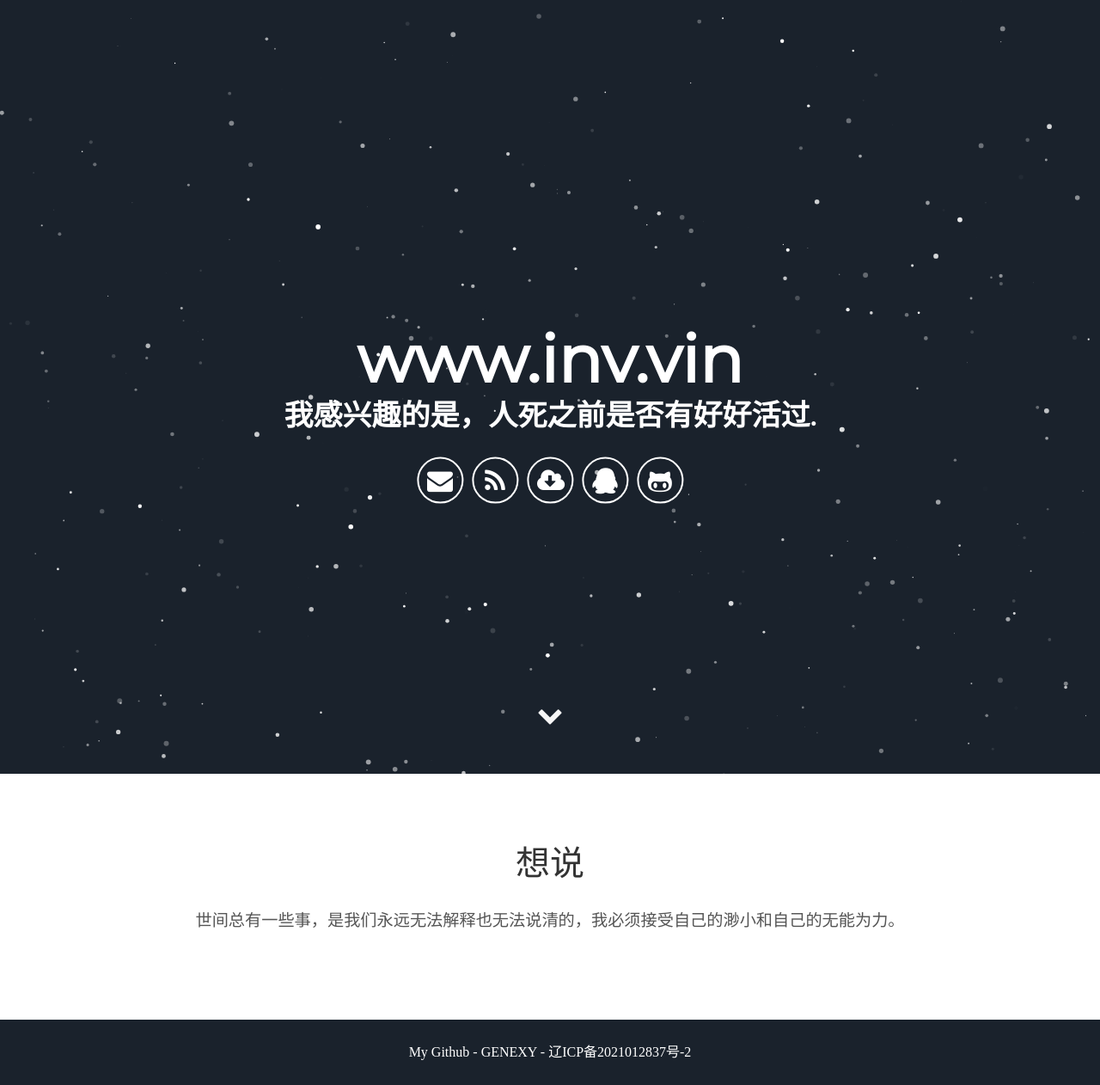
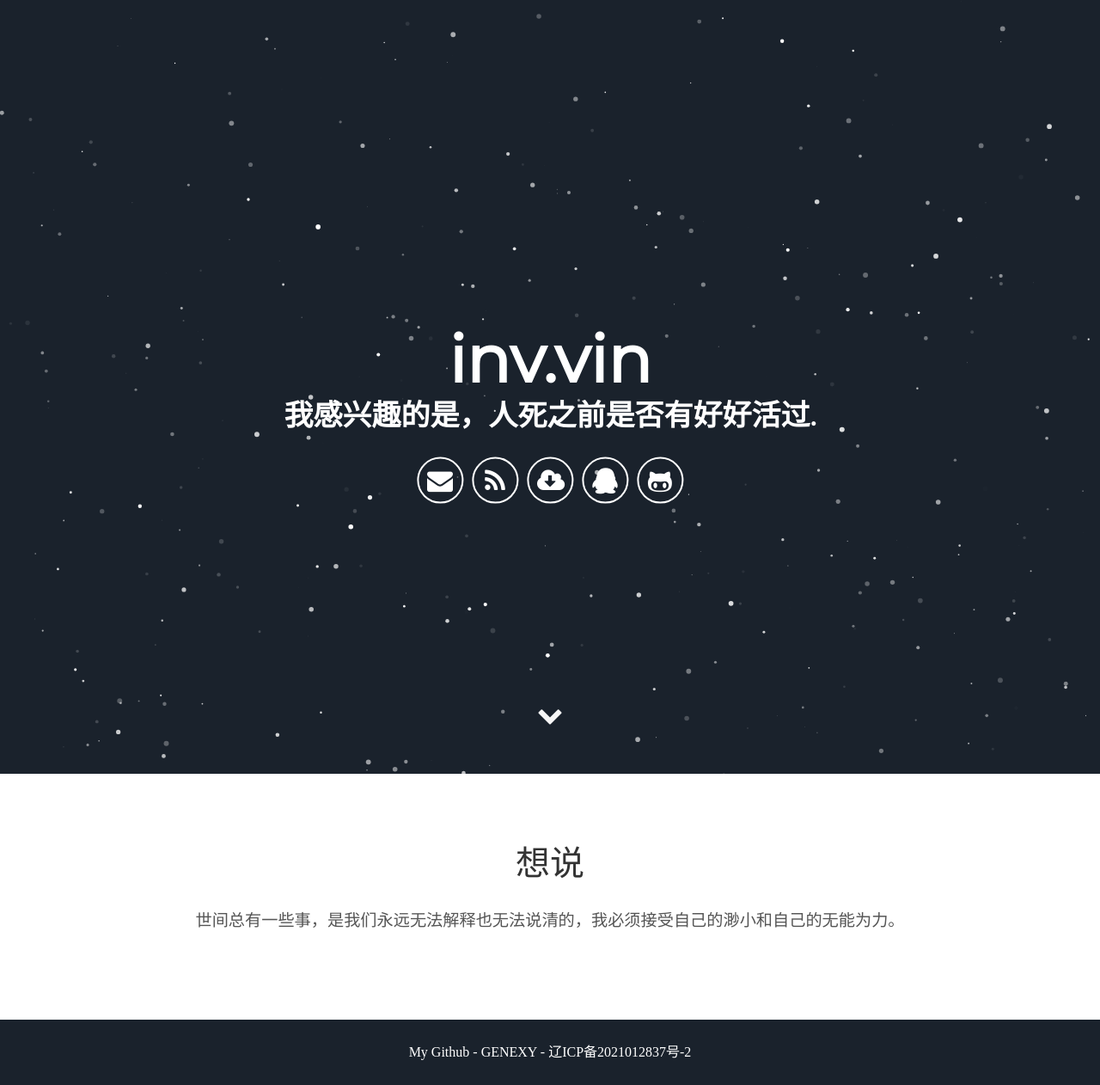
Before and after one commit to GENE-XY/GENE, a Jekyll site: the page built from index.html, in a window 1280 px wide. Shown: the whole page at 86% size. Built offline with Jekyll 4.4.1, drawn with Linux system fonts in a browser that asks for light colours; some web fonts are replaced.

Commit message:
Update _config.yml

```diff
--- a/_config.yml
+++ b/_config.yml
@@ -5,7 +5,7 @@ description: GENEXY 介绍
 # url: "https://www.inv.vin" # the base hostname & protocol for your site e.g. http://willianjusten.com.br
 
 # User settings
-username: www.inv.vin
+username: inv.vin
 user_description: 世间总有一些事，是我们永远无法解释也无法说清的，我必须接受自己的渺小和自己的无能为力。
 user_title: 我感兴趣的是，人死之前是否有好好活过.
 email: Genexy@126.com
```
